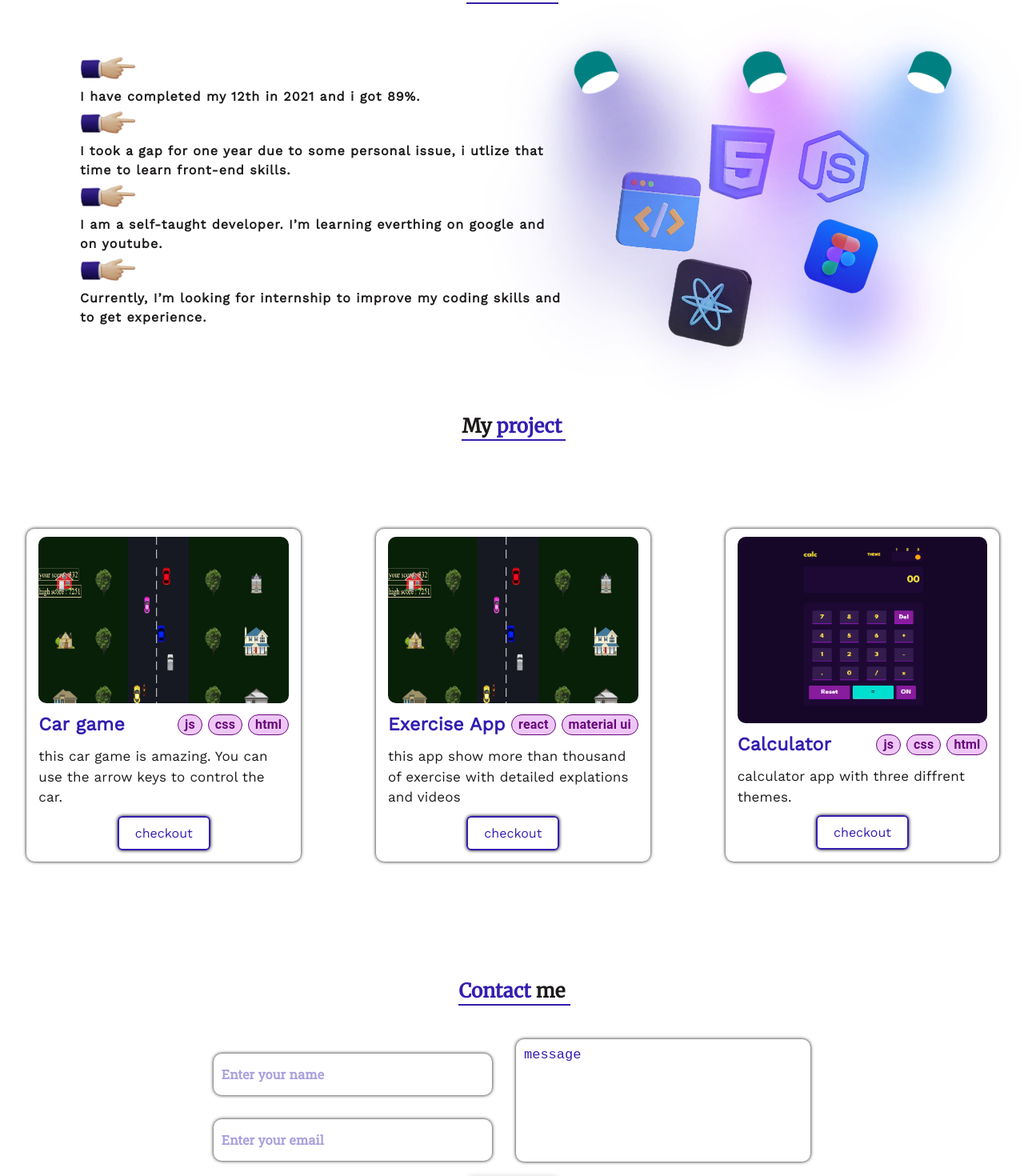
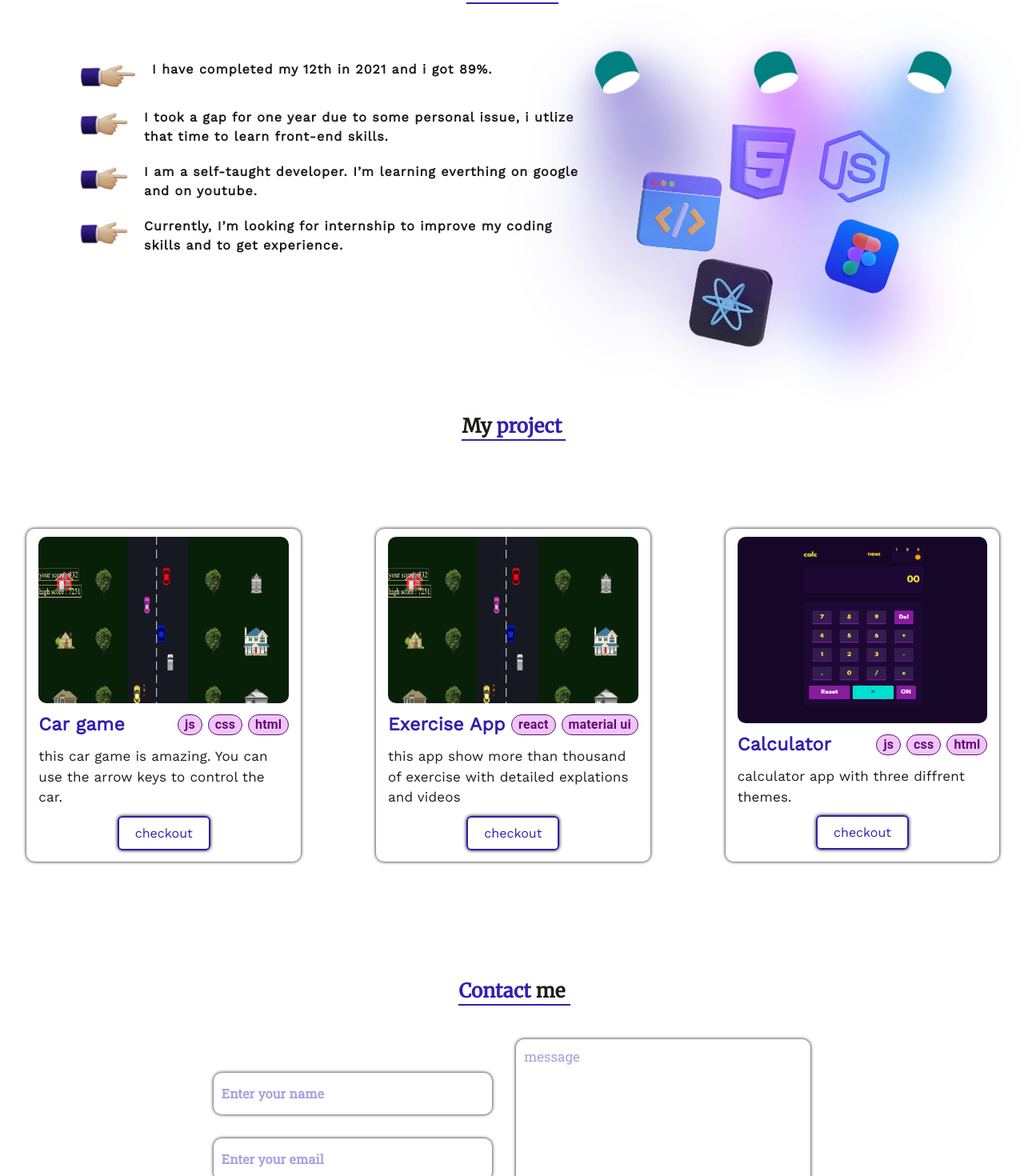
Before and after one commit to NidhiSharma63/portfolio, a React (Create React App) app: page / in a window 1280 px wide. Shown: the part 740-2210 px from the top of the page at 80% size. Built offline with nearby package versions, Linux system fonts and the light colour scheme.

Commit message:
textArea color fixed

```diff
--- a/src/components/About.jsx
+++ b/src/components/About.jsx
@@ -116,7 +116,3 @@ const About = () => {
 }
 
 export default About;
-
-
-
-/// 119lines
--- a/src/components/Contact.jsx
+++ b/src/components/Contact.jsx
@@ -5,7 +5,7 @@ import Button from './Button';
 import ContactLink from './ContactLink';
 
 import {InputTheme} from '../materialui/Input';
-import {headingTypography} from '../materialui/Typrography';
+import {headingTypography,errorTypography} from '../materialui/Typrography';
 
 
 const  mailformat = /^\w+([\.-]?\w+)*@\w+([\.-]?\w+)*(\.\w{2,3})+$/;
@@ -82,30 +82,29 @@ const Contact = () => {
                     fontFamily: 'var(--fontFamilyRobotoSlab)',
                   }}
                 />
-                {nameError && <Typography
-                  color='red'
-                  letterSpacing='1.6px'
-                  marginLeft='10px'>
-                    enter your name
-                </Typography>}
+                {nameError &&
+                  <ThemeProvider theme={errorTypography}>
+                    <Typography>
+                      enter your name
+                    </Typography>
+                  </ThemeProvider>
+                  }
                 <Input
                   type='email'
                   placeholder='Enter your email'
                   name='clientEmail'
                   className='input'
+                  value={email}
                   required
                   onChange={(e)=>setEmail(e.target.value)}
-                  sx={{
-                    marginTop:'30px',
-                    fontFamily: 'var(--fontFamilyRobotoSlab)',
-                  }}
                 />
-                {emailError && <Typography
-                  color='red'
-                  letterSpacing='1.6px'
-                  marginLeft='10px'>
-                    enter your email
-                </Typography>}
+                {emailError &&
+                  <ThemeProvider theme={errorTypography}>
+                    <Typography>
+                      enter your email
+                    </Typography>
+                  </ThemeProvider>
+                }
               </ThemeProvider>
             </Box>
               <textarea
--- a/src/materialui/Input.jsx
+++ b/src/materialui/Input.jsx
@@ -5,6 +5,8 @@ export const InputTheme = createTheme({
     MuiInput: {
       styleOverrides: {
         root: {
+          fontFamily:'var(--fontFamilyRobotoSlab)',
+          marginTop:'30px',
           '&.Mui-focused::after': {
             borderBottom: '0px solid var(--secondary-color)',
           },
@@ -16,7 +18,7 @@ export const InputTheme = createTheme({
           }
         },
         input: {
-          color:'white',
+          color:'var(--primary-color)',
           '&::placeholder': {
             color: 'var(--secondary-color)',
             fontWeight: 'bold',
--- a/src/materialui/Typrography.jsx
+++ b/src/materialui/Typrography.jsx
@@ -67,4 +67,19 @@ export const AboutTypography = createTheme({
       }
     }
   }
+});
+
+
+export const errorTypography = createTheme({
+  components:{
+    MuiTypography:{
+      styleOverrides:{
+        root:{
+          color:'red',
+          letterSpacing:'1.6px',
+          marginLeft:'10px'
+        }
+      }
+    }
+  }
 })
--- a/src/scss/main.css
+++ b/src/scss/main.css
@@ -1,3 +1,14 @@
+/*
+ 1.Navbar ==> Navbar section
+  2. HeroBanner ==> HeroSection
+  3. About ==> About section
+  [
+    imagesContainer
+    About images
+  ]
+  4. My poject ==> my project section
+  5. Contact me ==> Contact me
+*/
 @import url("https://fonts.googleapis.com/css2?family=PT+Serif&display=swap");
 @import url("https://fonts.googleapis.com/css2?family=Roboto+Slab&display=swap");
 @import url("https://fonts.googleapis.com/css2?family=Merriweather:wght@300;400&display=swap");
@@ -139,6 +150,28 @@ body {
   width: 80px;
 }
 
+.bg {
+  width: 100%;
+  position: absolute;
+  height: 300px;
+  border-bottom-right-radius: 11%;
+  left: 0;
+  margin-top: 80px;
+  box-shadow: 1px 0px 100px rgba(8, 8, 173, 0.137);
+  z-index: -1;
+  background: rgb(45, 53, 253);
+  background: linear-gradient(0deg, rgba(45, 53, 253, 0.0816701681) 5%, rgba(34, 34, 195, 0.2049194678) 100%);
+}
+
+.underLine-pTag::after {
+  content: "";
+  position: relative;
+  display: block;
+  margin-top: 10px;
+  height: 2px;
+  background-color: var(--secondary-color);
+}
+
 .About-outline::after {
   content: "";
   position: absolute;
@@ -154,71 +187,16 @@ body {
   width: 0;
 }
 
-.contact-outline::after {
-  content: "";
-  position: absolute;
-  width: 140px;
-  height: 2px;
-  background-color: var(--secondary-color);
-  bottom: 0;
-  left: 0;
-  transition: 0.6s;
+.About-intro-container {
+  padding: 10px 0px;
+  display: flex;
+  gap: 20px;
 }
 
-.contact-outline:hover::after {
-  width: 0;
-}
-
-.myproject-outline::after {
-  content: "";
-  position: absolute;
-  width: 130px;
-  height: 2px;
-  background-color: var(--secondary-color);
-  bottom: 0;
-  left: 0;
-  transition: 0.6s;
-}
-
-.myproject-outline:hover::after {
-  width: 0;
-}
-
-.underLine-pTag::after {
-  content: "";
+.imagesContainer {
   position: relative;
-  display: block;
-  margin-top: 10px;
-  height: 2px;
-  background-color: var(--secondary-color);
-}
-
-.bg {
-  width: 100%;
-  position: absolute;
-  height: 300px;
-  border-bottom-right-radius: 11%;
-  left: 0;
-  margin-top: 80px;
-  box-shadow: 1px 0px 100px rgba(8, 8, 173, 0.137);
-  z-index: -1;
-  background: rgb(45, 53, 253);
-  background: linear-gradient(0deg, rgba(45, 53, 253, 0.0816701681) 5%, rgba(34, 34, 195, 0.2049194678) 100%);
-}
-
-.htmlImg,
-.cssImg,
-.jsImg,
-.reactImg,
-.figmaImg {
-  position: relative;
-  -webkit-animation-duration: 0.9s;
-          animation-duration: 0.9s;
-  -webkit-animation-iteration-count: infinite;
-          animation-iteration-count: infinite;
-  -webkit-animation-timing-function: linear;
-          animation-timing-function: linear;
-  z-index: 1;
+  margin: auto;
+  height: 400px;
 }
 
 .lampContainer {
@@ -360,10 +338,19 @@ body {
     box-shadow: 0px 24px 51px -5px var(--secondary-color), 0px 56px 101px -3px var(--secondary-color), 3px 84px 87px 1px var(--secondary-color), -2px 110px 105px 10px var(--secondary-color), -48px 202px 126px 10px var(--secondary-color), 9px 316px 89px 3px var(--secondary-color);
   }
 }
-.imagesContainer {
+.htmlImg,
+.cssImg,
+.jsImg,
+.reactImg,
+.figmaImg {
   position: relative;
-  margin: auto;
-  height: 400px;
+  -webkit-animation-duration: 0.9s;
+          animation-duration: 0.9s;
+  -webkit-animation-iteration-count: infinite;
+          animation-iteration-count: infinite;
+  -webkit-animation-timing-function: linear;
+          animation-timing-function: linear;
+  z-index: 1;
 }
 
 .htmlImg {
@@ -560,6 +547,21 @@ body {
     transform-origin: left bottom;
   }
 }
+.myproject-outline::after {
+  content: "";
+  position: absolute;
+  width: 130px;
+  height: 2px;
+  background-color: var(--secondary-color);
+  bottom: 0;
+  left: 0;
+  transition: 0.6s;
+}
+
+.myproject-outline:hover::after {
+  width: 0;
+}
+
 .projects-container {
   margin: auto;
   width: 340px;
@@ -626,6 +628,21 @@ body {
   color: white;
 }
 
+.contact-outline::after {
+  content: "";
+  position: absolute;
+  width: 140px;
+  height: 2px;
+  background-color: var(--secondary-color);
+  bottom: 0;
+  left: 0;
+  transition: 0.6s;
+}
+
+.contact-outline:hover::after {
+  width: 0;
+}
+
 .form {
   width: 400px;
   display: flex;
@@ -665,7 +682,6 @@ body {
   padding: 10px;
   font-size: 17px;
   box-shadow: 0px 0px 4px 0px black;
-  outline: none;
   width: 100%;
   transition: box-shadow 0.3s;
   background-color: transparent;
@@ -677,22 +693,24 @@ body {
 }
 
 .textarea {
+  outline: none;
   margin-top: 12px;
   margin-bottom: 20px;
-  color: white;
+  color: var(--primary-color);
   resize: none;
+  font-family: var(--fontFamilyRobotoSlab);
 }
 
 .textarea::-moz-placeholder {
-  color: var(--secondary-color);
+  color: rgb(168, 160, 221);
 }
 
 .textarea:-ms-input-placeholder {
-  color: var(--secondary-color);
+  color: rgb(168, 160, 221);
 }
 
 .textarea::placeholder {
-  color: var(--secondary-color);
+  color: rgb(168, 160, 221);
 }
 
 .contact-info {
--- a/src/scss/main.scss
+++ b/src/scss/main.scss
@@ -523,7 +523,6 @@ body {
   padding: 10px;
   font-size: 17px;
   box-shadow: 0px 0px 4px 0px black;
-  outline: none;
   width: 100%;
   transition: box-shadow .3s;
   background-color: transparent;
@@ -534,14 +533,16 @@ body {
   box-shadow: 0px 0px 4px 0px var(--secondary-color);
 }
 .textarea {
+  outline: none;
   margin-top: 12px;
   margin-bottom: 20px;
-  color: white;
+  color: var(--primary-color);
   resize: none;
+  font-family: var(--fontFamilyRobotoSlab);
 }
 
 .textarea::placeholder{
-  color: var(--secondary-color);
+  color: rgb(168,160,221);
 }
 .contact-info{
   @include flexproperty($alignItem:center, $justifyContent:center, $flexDirection:row);
```
Also changed, not shown: 1 other file (tests, documents, lock files or other folders).
